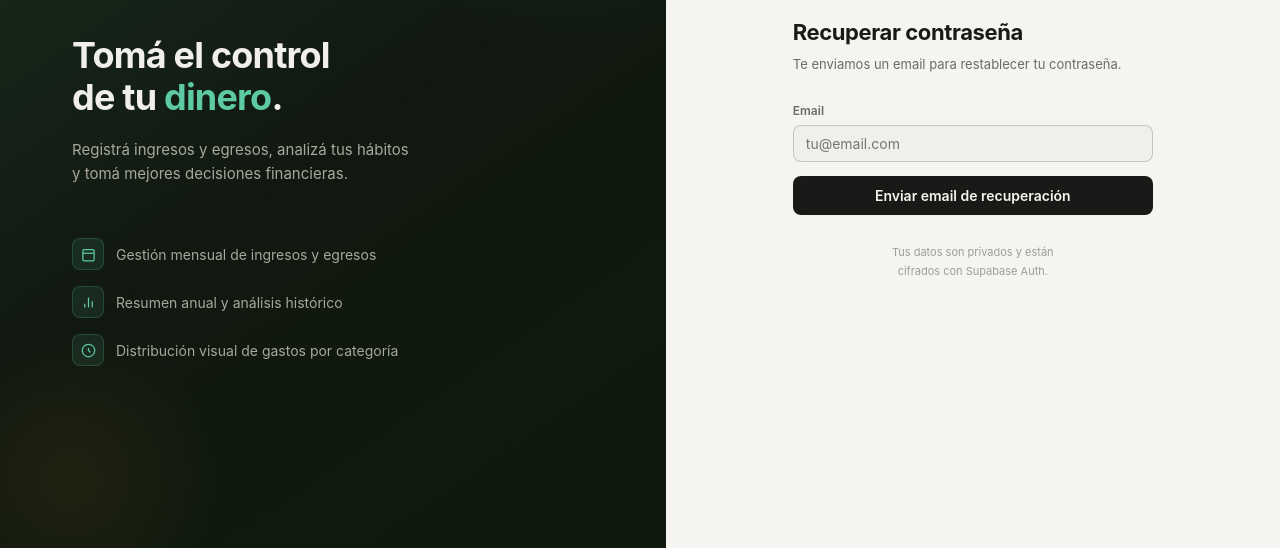
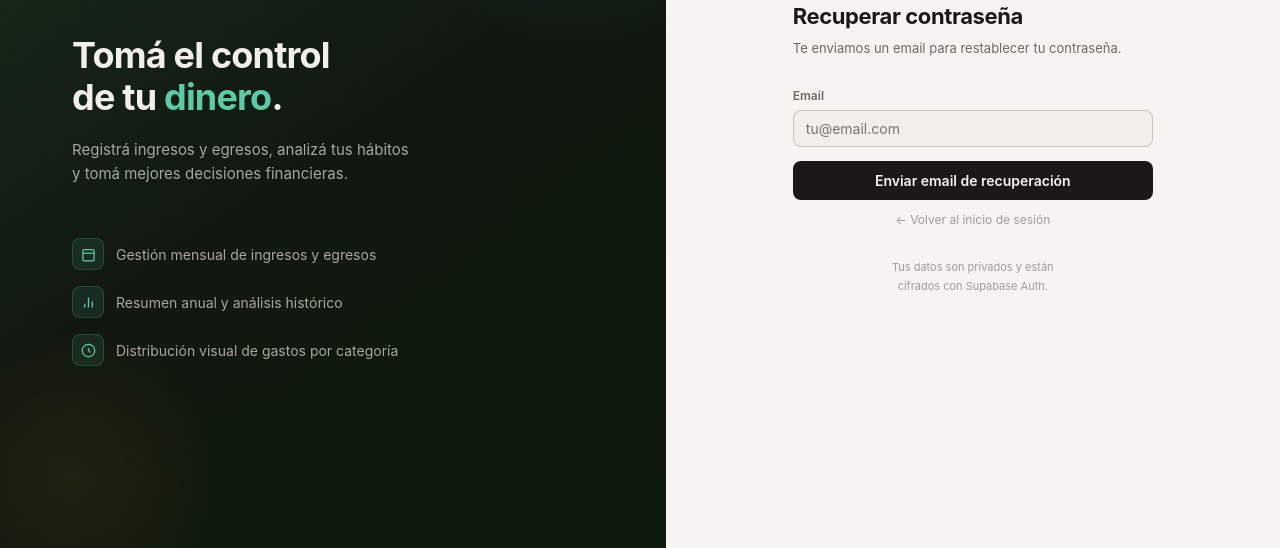
Before and after one commit to lucianoperez/mis-finanzas, a plain HTML site: page index.html in a window 1280 px wide. Both pictures are taken after a click on the button "¿Olvidaste tu contraseña?". Shown: the part 252-800 px from the top of the page. Drawn offline with Linux system fonts and the light colour scheme.

Commit message:
fix(login): agregar botón volver desde modo recuperar contraseña
Co-Authored-By: Claude Sonnet 4.6 <noreply@anthropic.com>

```diff
--- a/index.html
+++ b/index.html
@@ -578,6 +578,8 @@
 
         <button id="auth-submit" class="btn-save" style="width:100%; padding:11px; font-size:14px;">Ingresar</button>
 
+        <button id="auth-back" style="display:none; background:none; border:none; font-size:12px; color:var(--text3); cursor:pointer; font-family:inherit; padding:0; margin-top:12px; width:100%; text-align:center;">← Volver al inicio de sesión</button>
+
         <div class="login-divider"><span>o</span></div>
 
         <button id="auth-toggle" class="login-btn-secondary">¿No tenés cuenta? Registrate</button>
@@ -1114,6 +1116,7 @@ function _setAuthMode(mode){
   document.getElementById('auth-password-group').style.display=isForgot?'none':'';
   document.getElementById('auth-password2-group').style.display=isReg?'':'none';
   document.getElementById('auth-forgot').style.display=isForgot||isReg?'none':'';
+  document.getElementById('auth-back').style.display=isForgot?'':'none';
   document.getElementById('auth-toggle').style.display=isForgot?'none':'';
   const div=document.querySelector('.login-divider');if(div)div.style.display=isForgot?'none':'';
   setAuthError('');setAuthSuccess('');
@@ -1128,6 +1131,7 @@ const _SVG_EYE_OFF='<svg width="16" height="16" viewBox="0 0 24 24" fill="none"
 document.querySelectorAll('.pw-toggle').forEach(btn=>{btn.style.display='flex';btn.style.alignItems='center';btn.style.justifyContent='center';btn.addEventListener('click',()=>{const inp=document.getElementById(btn.dataset.target);if(inp.type==='password'){inp.type='text';btn.innerHTML=_SVG_EYE_OFF;}else{inp.type='password';btn.innerHTML=_SVG_EYE;}});});
 document.getElementById('auth-toggle').addEventListener('click',()=>{_setAuthMode(_authMode==='login'?'register':'login');document.getElementById('auth-toggle').textContent=_authMode==='register'?'¿Ya tenés cuenta? Ingresá':'¿No tenés cuenta? Registrate';});
 document.getElementById('auth-forgot').addEventListener('click',()=>_setAuthMode('forgot'));
+document.getElementById('auth-back').addEventListener('click',()=>{_setAuthMode('login');document.getElementById('auth-toggle').textContent='¿No tenés cuenta? Registrate';});
 document.getElementById('auth-submit').addEventListener('click',async()=>{
   const email=document.getElementById('auth-email').value.trim(),pass=document.getElementById('auth-password').value,pass2=document.getElementById('auth-password2').value;
   setAuthError('');setAuthSuccess('');
```
